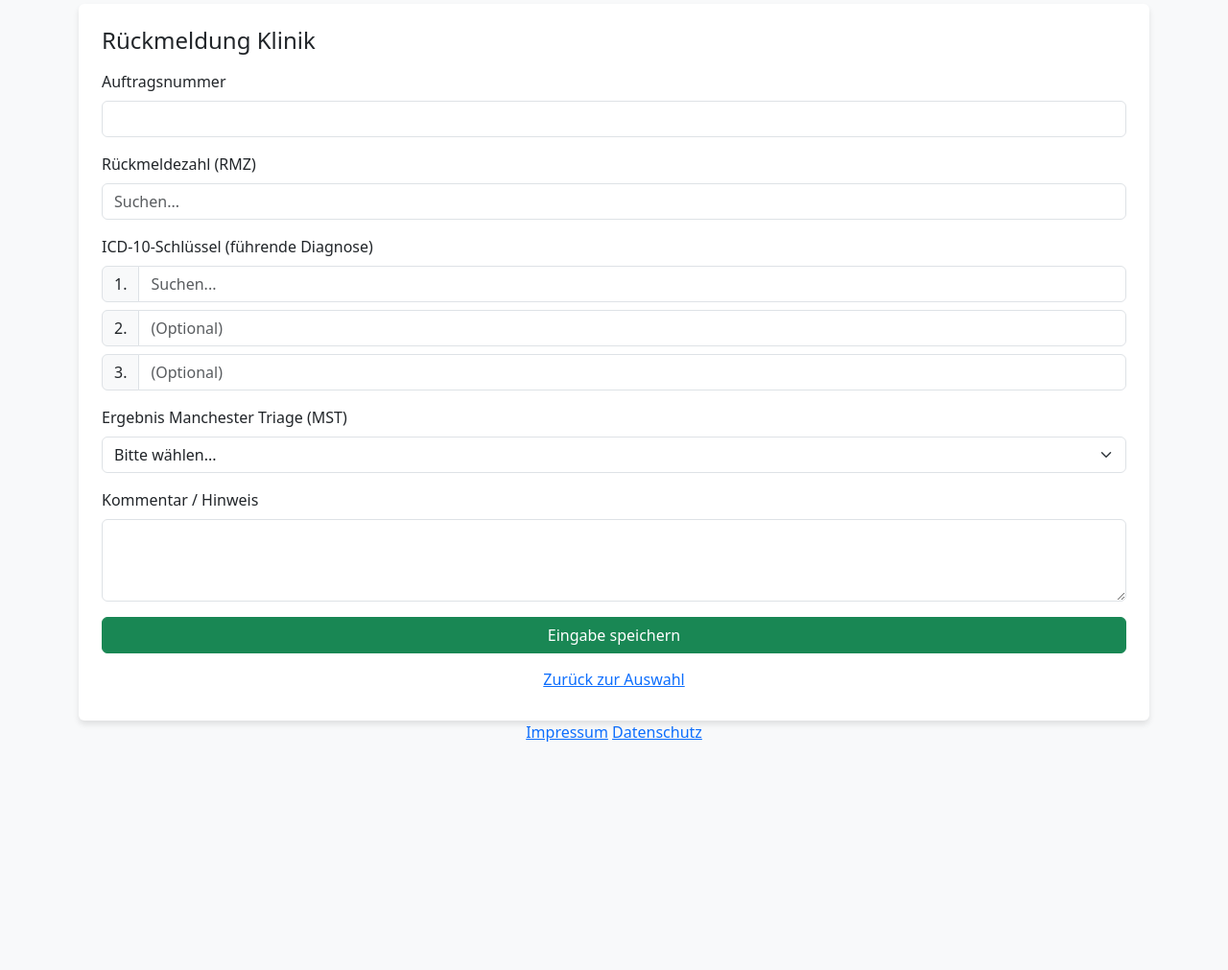
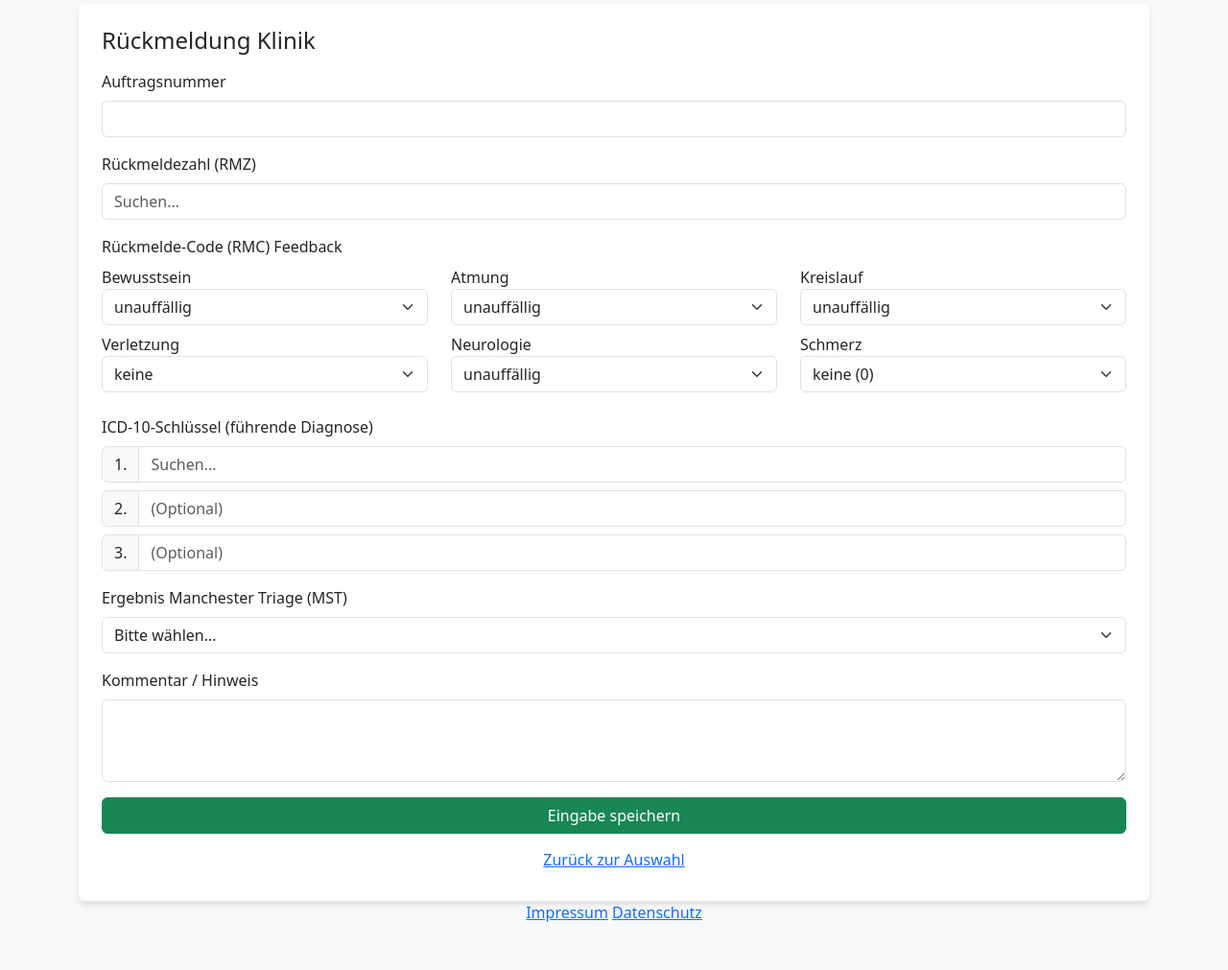
Before and after one commit to mbrucker-kiel/qm-feedback-system, a FastAPI app: page /klinik in a window 1280 px wide. Shown: the part 182-1193 px from the top of the page at 96% size. Before the commit the page ends 955 px from the top, so only its background shows below. Run offline with FastAPI, Linux system fonts and the light colour scheme.

Commit message:
updated rmz

```diff
--- a/docker-compose.yml
+++ b/docker-compose.yml
@@ -11,7 +11,7 @@ services:
             - VARIABLE_NAME=app
             - PORT=8002
         # Command to run uvicorn in production mode (or use --reload for dev)
-        command: uvicorn main:app --host 0.0.0.0 --port 8002 --reload
+        command: uvicorn main:app --host 0.0.0.0 --port 8002 --root-path /feedback --proxy-headers --forwarded-allow-ips "*"
 
     db:
         image: postgres:15
--- a/main.py
+++ b/main.py
@@ -184,6 +184,8 @@ async def form_klinik(request: Request):
     )
 
 
+
+# --- Updated Klinik Submit with RMC fields ---
 @app.post("/klinik/submit", response_class=HTMLResponse)
 async def submit_klinik(
     request: Request,
@@ -194,6 +196,12 @@ async def submit_klinik(
     icd_3: Optional[str] = Form(None),
     mst: str = Form(...),
     kommentar: Optional[str] = Form(None),
+    rmc_bewusstsein: str = Form(...),
+    rmc_atmung: str = Form(...),
+    rmc_kreislauf: str = Form(...),
+    rmc_verletzung: str = Form(...),
+    rmc_neurologie: str = Form(...),
+    rmc_schmerz: str = Form(...),
 ):
     if len(auftragsnummer) > 6 or not auftragsnummer.isdigit():
         return templates.TemplateResponse(
@@ -207,8 +215,12 @@ async def submit_klinik(
             },
         )
 
+    # Extract RMZ code (first column of RMZ.csv, before ' - ')
+    rmz_code = rmz.split(' - ')[0] if ' - ' in rmz else rmz
 
-    # Speichern in Datenbank
+    # Build 9-digit RMC code: 3 digits for RMZ code, 6 digits for feedback
+    rmc_code = f"{rmz_code:0>3}{rmc_bewusstsein}{rmc_atmung}{rmc_kreislauf}{rmc_verletzung}{rmc_neurologie}{rmc_schmerz}"
+
     diagnosen = [d for d in [icd_1, icd_2, icd_3] if d]
     try:
         conn = get_db_connection()
@@ -222,13 +234,14 @@ async def submit_klinik(
                 icds TEXT,
                 mst VARCHAR(50),
                 kommentar TEXT,
+                rmc_code VARCHAR(20),
                 created_at TIMESTAMP DEFAULT CURRENT_TIMESTAMP
             )
             """
         )
         cur.execute(
-            "INSERT INTO klinik_feedback (auftragsnummer, rmz, icds, mst, kommentar) VALUES (%s, %s, %s, %s, %s)",
-            (int(auftragsnummer), rmz, ",".join(diagnosen), mst, kommentar)
+            "INSERT INTO klinik_feedback (auftragsnummer, rmz, icds, mst, kommentar, rmc_code) VALUES (%s, %s, %s, %s, %s, %s)",
+            (int(auftragsnummer), rmz, ",".join(diagnosen), mst, kommentar, rmc_code)
         )
         conn.commit()
         cur.close()
--- a/templates/klinik.html
+++ b/templates/klinik.html
@@ -10,6 +10,7 @@
             <input type="number" name="auftragsnummer" class="form-control" required max="999999" oninput="if(this.value.length > 6) this.value = this.value.slice(0, 6);" title="Bitte maximal 6 Ziffern eingeben">
         </div>
 
+
         <div class="mb-3">
             <label class="form-label">Rückmeldezahl (RMZ)</label>
             <input type="text" list="rmz_list" name="rmz" class="form-control" required placeholder="Suchen...">
@@ -18,6 +19,72 @@
                 <option value="{{ r }}">{{ r }}</option>
                 {% endfor %}
             </datalist>
+        </div>
+
+        <div class="mb-3">
+            <label class="form-label">Rückmelde-Code (RMC) Feedback</label>
+            <div class="row">
+                <div class="col-md-4 mb-2">
+                    <label>Bewusstsein</label>
+                    <select name="rmc_bewusstsein" class="form-select" required>
+                        <option value="1">unauffällig</option>
+                        <option value="2">somnolent</option>
+                        <option value="3">bedroht</option>
+                        <option value="4">komatös I-III</option>
+                        <option value="5">komatös IV</option>
+                    </select>
+                </div>
+                <div class="col-md-4 mb-2">
+                    <label>Atmung</label>
+                    <select name="rmc_atmung" class="form-select" required>
+                        <option value="1">unauffällig</option>
+                        <option value="2">leicht gestört</option>
+                        <option value="3">drohende schwere Störung</option>
+                        <option value="4">schwer gestört</option>
+                        <option value="5">Atemstillstand</option>
+                    </select>
+                </div>
+                <div class="col-md-4 mb-2">
+                    <label>Kreislauf</label>
+                    <select name="rmc_kreislauf" class="form-select" required>
+                        <option value="1">unauffällig</option>
+                        <option value="2">leicht gestört</option>
+                        <option value="3">drohende schwere Störung</option>
+                        <option value="4">schwer gestört</option>
+                        <option value="5">pulslos</option>
+                    </select>
+                </div>
+                <div class="col-md-4 mb-2">
+                    <label>Verletzung</label>
+                    <select name="rmc_verletzung" class="form-select" required>
+                        <option value="1">keine</option>
+                        <option value="2">leicht</option>
+                        <option value="3">denkbar</option>
+                        <option value="4">schwer</option>
+                        <option value="5">Polytrauma</option>
+                    </select>
+                </div>
+                <div class="col-md-4 mb-2">
+                    <label>Neurologie</label>
+                    <select name="rmc_neurologie" class="form-select" required>
+                        <option value="1">unauffällig</option>
+                        <option value="2">vorbekannte Störung</option>
+                        <option value="3">schwere Störung</option>
+                        <option value="4">akute Störung</option>
+                        <option value="5">progediente Störung</option>
+                    </select>
+                </div>
+                <div class="col-md-4 mb-2">
+                    <label>Schmerz</label>
+                    <select name="rmc_schmerz" class="form-select" required>
+                        <option value="1">keine (0)</option>
+                        <option value="2">leicht (1–3)</option>
+                        <option value="3">mittel (4–6)</option>
+                        <option value="4">stark (7–9)</option>
+                        <option value="5">extrem (10)</option>
+                    </select>
+                </div>
+            </div>
         </div>
 
         <div class="mb-3">
```
